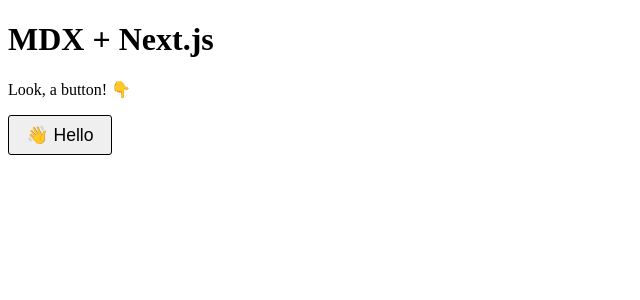
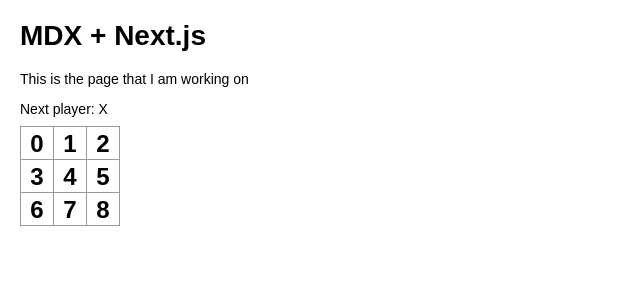
Before and after one commit to Natels/natels.github.io, a Next.js app: page / in a window 1280 px wide. Shown: the top 300 px of the page, without its empty margins (0-640 px from the left). Built offline with nearby package versions, Linux system fonts and the light colour scheme.

Commit message:
Add a react view

```diff
--- /dev/null
+++ b/components/tictactoe/index.css
@@ -0,0 +1,50 @@
+body {
+	font: 14px "Century Gothic", Futura, sans-serif;
+	margin: 20px;
+}
+
+ol, ul {
+	padding-left: 30px;
+}
+
+.board-row:after {
+	clear: both;
+	content: "";
+	display: table;
+}
+
+.status {
+	margin-bottom: 10px;
+}
+
+.square {
+	background: #fff;
+	border: 1px solid #999;
+	float: left;
+	font-size: 24px;
+	font-weight: bold;
+	line-height: 34px;
+	height: 34px;
+	margin-right: -1px;
+	margin-top: -1px;
+	padding: 0;
+	text-align: center;
+	width: 34px;
+}
+
+.square:focus {
+	outline: none;
+}
+
+.kbd-navigation .square:focus {
+	background: #ddd;
+}
+
+.game {
+	display: flex;
+	flex-direction: row;
+}
+
+.game-info {
+	margin-left: 20px;
+}
--- /dev/null
+++ b/components/tictactoe/index.js
@@ -0,0 +1,55 @@
+import React from 'react'
+import { useState } from 'react'
+
+function Square(props) {
+	return (
+		<button className="square" onClick={() => { console.log('click') }}>
+			{props.value}
+		</button>
+	);
+}
+
+function Board() {
+	const [isX, setIsX] = useState(true)
+
+	function renderSquare(i) {
+		return <Square value={i} />;
+	}
+
+	const status = `Next player: ${isX ? 'X' : 'O'}`
+
+	return (
+		<div>
+			<div className="status">{status}</div>
+			<div className="board-row">
+				{renderSquare(0)}
+				{renderSquare(1)}
+				{renderSquare(2)}
+			</div>
+			<div className="board-row">
+				{renderSquare(3)}
+				{renderSquare(4)}
+				{renderSquare(5)}
+			</div>
+			<div className="board-row">
+				{renderSquare(6)}
+				{renderSquare(7)}
+				{renderSquare(8)}
+			</div>
+		</div>
+	);
+}
+
+export default function Game() {
+	return (
+		<div className="game">
+			<div className="game-board">
+				<Board />
+			</div>
+			<div className="game-info">
+				<div>{/* status */}</div>
+				<ol>{/* TODO */}</ol>
+			</div>
+		</div>
+	);
+}
--- /dev/null
+++ b/pages/_app.js
@@ -0,0 +1,5 @@
+import '../components/tictactoe/index.css'
+
+export default function MyApp({Component, pageProps}) {
+	return <Component {...pageProps} />
+}
--- a/pages/index.mdx
+++ b/pages/index.mdx
@@ -1,7 +1,7 @@
-import Button from '../components/button.js'
+import Game from '../components/tictactoe/index.js'
 
 # MDX + Next.js
 
-Look, a button! 👇
+This is the page that I am working on
 
-<Button>👋 Hello</Button>
+<Game />
```
